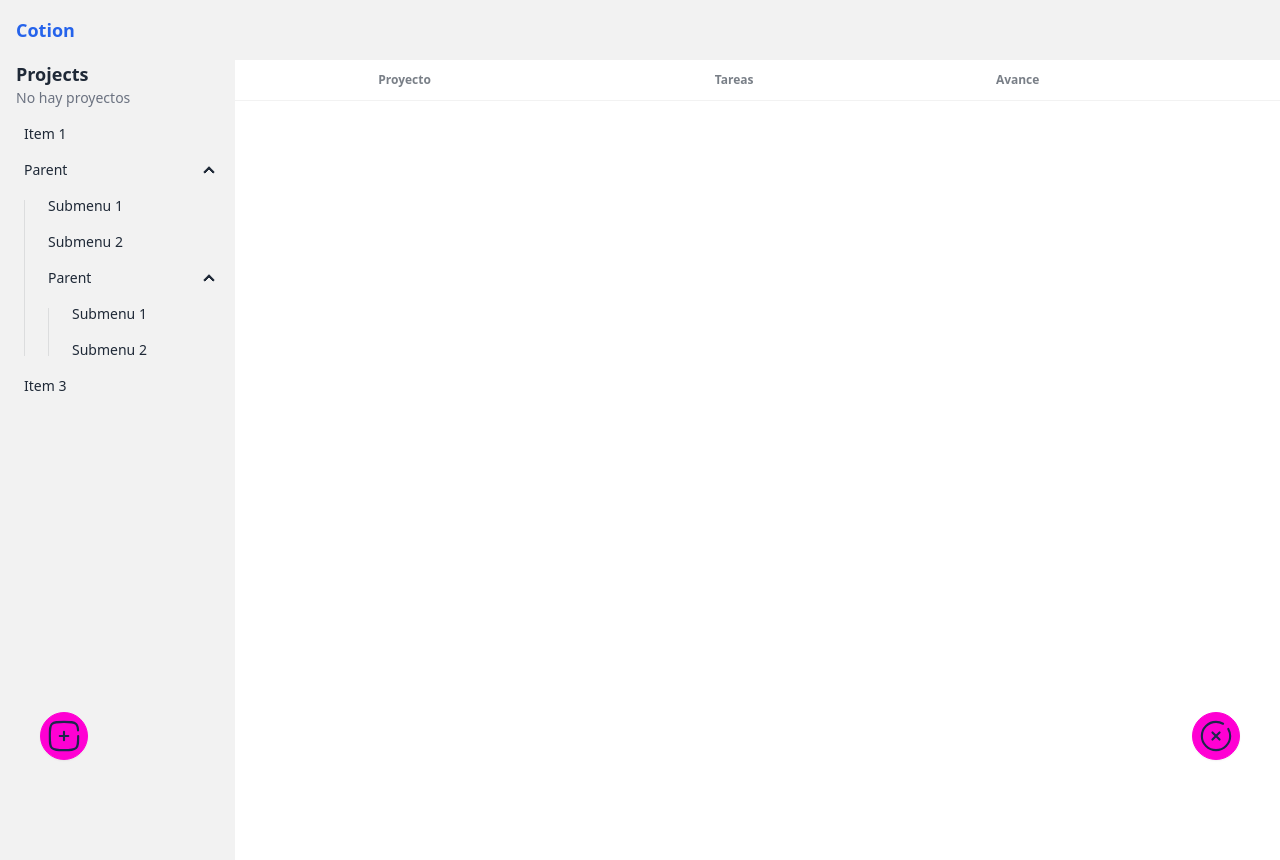
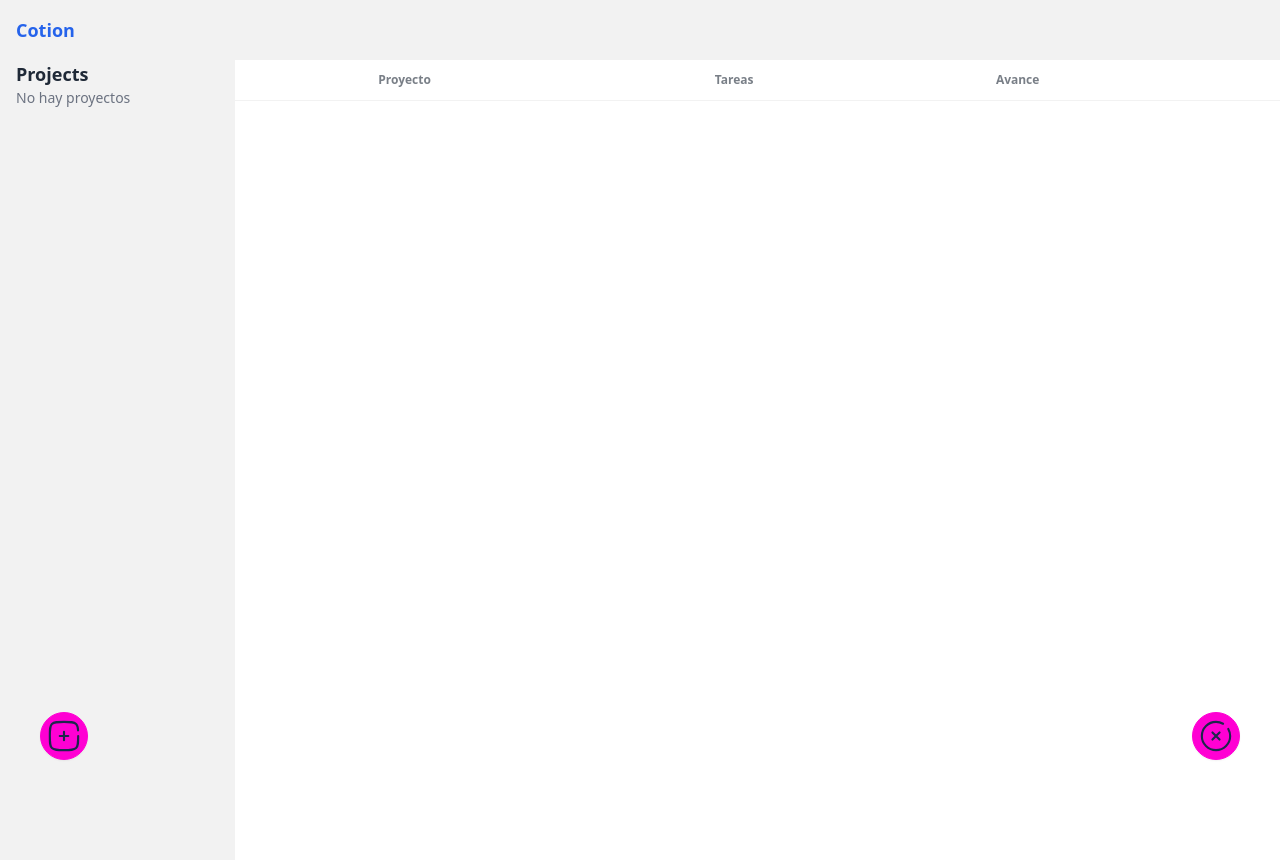
Before and after one commit to chaicopadillag/dashboard-vue-pinia, a Vue app: page / in a window 1280 px wide. Built offline with nearby package versions, Linux system fonts and the light colour scheme; the HTML template or start-up script is replaced by a standard one.

Commit message:
refactor SideMenu and projects store to display project list and handle empty state

```diff
--- a/src/modules/projects/components/SideMenu.vue
+++ b/src/modules/projects/components/SideMenu.vue
@@ -1,28 +1,38 @@
 <template>
   <aside class="bg-base-200 w-72 min-h-screen">
     <h2 class="text-lg font-bold mx-4">Projects</h2>
-    <p class="text-sm text-gray-500 mx-4">No hay proyectos</p>
-    <ul class="menu">
-      <li><a>Item 1</a></li>
-      <li>
-        <details open>
-          <summary>Parent</summary>
-          <ul>
-            <li><a>Submenu 1</a></li>
-            <li><a>Submenu 2</a></li>
-            <li>
-              <details open>
-                <summary>Parent</summary>
-                <ul>
-                  <li><a>Submenu 1</a></li>
-                  <li><a>Submenu 2</a></li>
-                </ul>
-              </details>
-            </li>
-          </ul>
-        </details>
+    <p v-if="store.noProjects" class="text-sm text-gray-500 mx-4">No hay proyectos</p>
+    <ul v-else class="menu">
+      <li v-for="projec in store.projects" :key="projec.id">
+        <template v-if="projec.tasks.length > 0">
+          <details open>
+            <summary>
+              <RouterLink :to="`/projects/${projec.id}`">
+                {{ projec.name }}
+              </RouterLink>
+            </summary>
+            <ul>
+              <li v-for="task in projec.tasks" :key="task.id">
+                <RouterLink :to="`/projects/${projec.id}`">
+                  {{ task.name }}
+                </RouterLink>
+              </li>
+            </ul>
+          </details>
+        </template>
+        <template v-else>
+          <li>
+            <RouterLink :to="`/projects/${projec.id}`">
+              {{ projec.name }}
+            </RouterLink>
+          </li>
+        </template>
       </li>
-      <li><a>Item 3</a></li>
     </ul>
   </aside>
 </template>
+<script lang="ts" setup>
+import { useProjectsStore } from '../store/projects.store';
+
+const store = useProjectsStore();
+</script>
--- a/src/modules/projects/store/projects.store.ts
+++ b/src/modules/projects/store/projects.store.ts
@@ -17,6 +17,7 @@ export const useProjectsStore = defineStore('projectsStore', () => {
 
   return {
     projects: computed(() => projects.value),
+    noProjects: computed(() => projects.value.length === 0),
     addNewProject,
   };
 });
```
